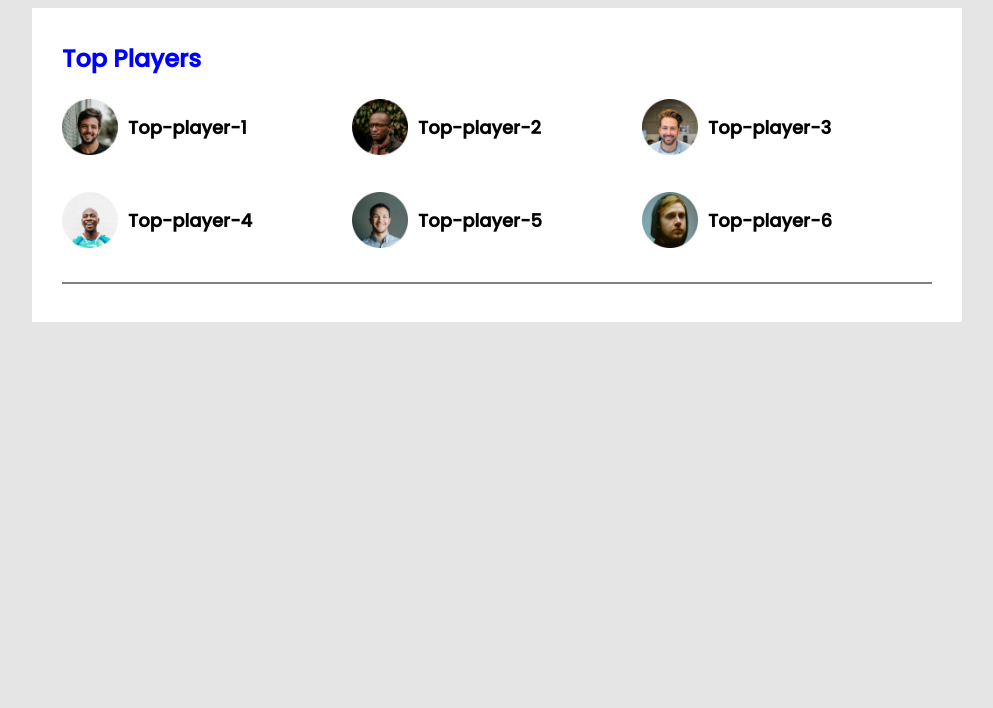
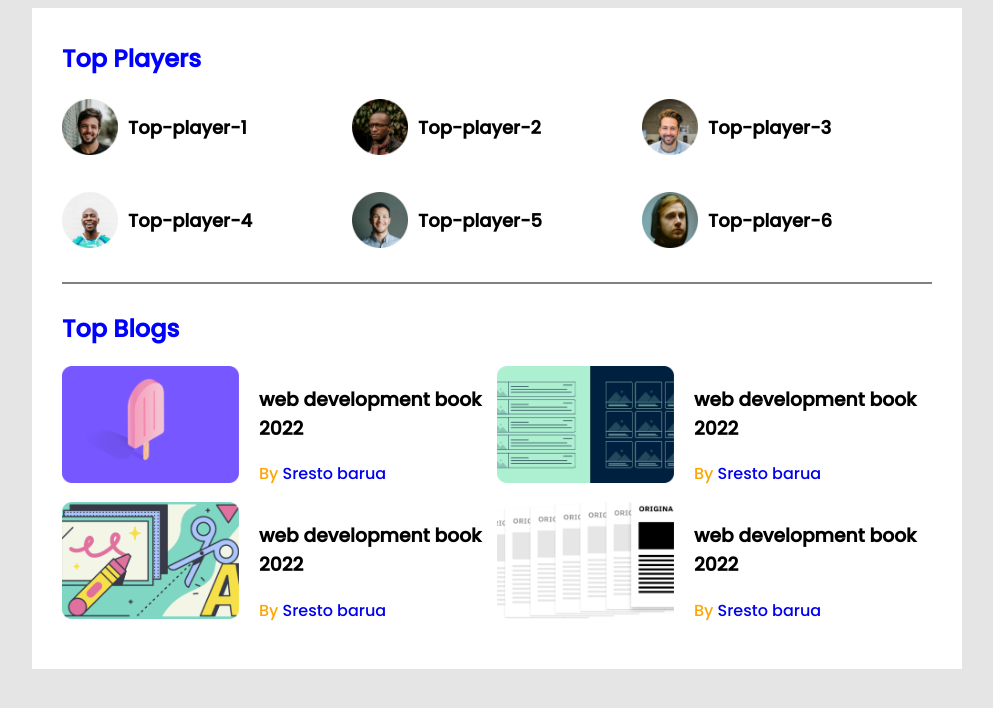
Before and after one commit to baruasb/leader-board-project, a plain HTML site: page index.html in a window 1280 px wide. Shown: the whole page, without its empty margins (143-1136 px from the left). Drawn offline with Linux system fonts and the light colour scheme.

Commit message:
blog added

```diff
--- a/index.html
+++ b/index.html
@@ -53,7 +53,73 @@
             </div>
           </div>
           <hr>
+
+          <div class="top-blogs">
+            <h2 class="title">Top Blogs</h2>
+
+            <div class="blogs">
+               <article class="blog">
+
+                <div class="thumbnail">
+                    <img src="leader-board-main/images/blogs/blog-1.png" alt="">
+                </div>
+
+                <div class="blog-info">
+                    <h3 class="blog-title">
+                        web development book 2022
+                    </h3>
+                    <p class="blog-author">By <a href="http://">Sresto barua</a></p>
+                </div>
+
+               </article>
+               <article class="blog">
+
+                <div class="thumbnail">
+                    <img src="leader-board-main/images/blogs/blog-2.png" alt="">
+                </div>
+
+                <div class="blog-info">
+                    <h3 class="blog-title">
+                        web development book 2022
+                    </h3>
+                    <p class="blog-author">By <a href="http://">Sresto barua</a></p>
+                </div>
+
+               </article>
+               <article class="blog">
+
+                <div class="thumbnail">
+                    <img src="leader-board-main/images/blogs/blog-3.png" alt="">
+                </div>
+
+                <div class="blog-info">
+                    <h3 class="blog-title">
+                        web development book 2022
+                    </h3>
+                    <p class="blog-author">By <a href="http://">Sresto barua</a></p>
+                </div>
+
+               </article>
+               <article class="blog">
+
+                <div class="thumbnail">
+                    <img src="leader-board-main/images/blogs/blog-4.png" alt="">
+                </div>
+
+                <div class="blog-info">
+                    <h3 class="blog-title">
+                        web development book 2022
+                    </h3>
+                    <p class="blog-author">By <a href="http://">Sresto barua</a></p>
+                </div>
+
+               </article>
+
+            </div>
+          </div>
         </section>
+
+
     </main>
 
 </body>
--- a/style.css
+++ b/style.css
@@ -50,4 +50,39 @@ main{
 
 hr{
     border: 1px solid gray;
+    margin-bottom: 27px;
 }
+
+/* blogs styles*/
+
+.blog{
+    display: flex;
+}
+
+.blogs{
+
+    display: grid;
+    grid-template-columns: repeat(2,1fr);
+
+}
+
+.blog .thumbnail img{
+    width: 177px;
+    height:  117px;
+
+}
+
+.blog-info{
+
+    margin-left: 20px;
+}
+
+.blog-author{
+    color: orange;
+    font-size: 16px;
+}
+
+.blog-author a{
+    text-decoration: none;
+    font-size: 16px;
+}
```
